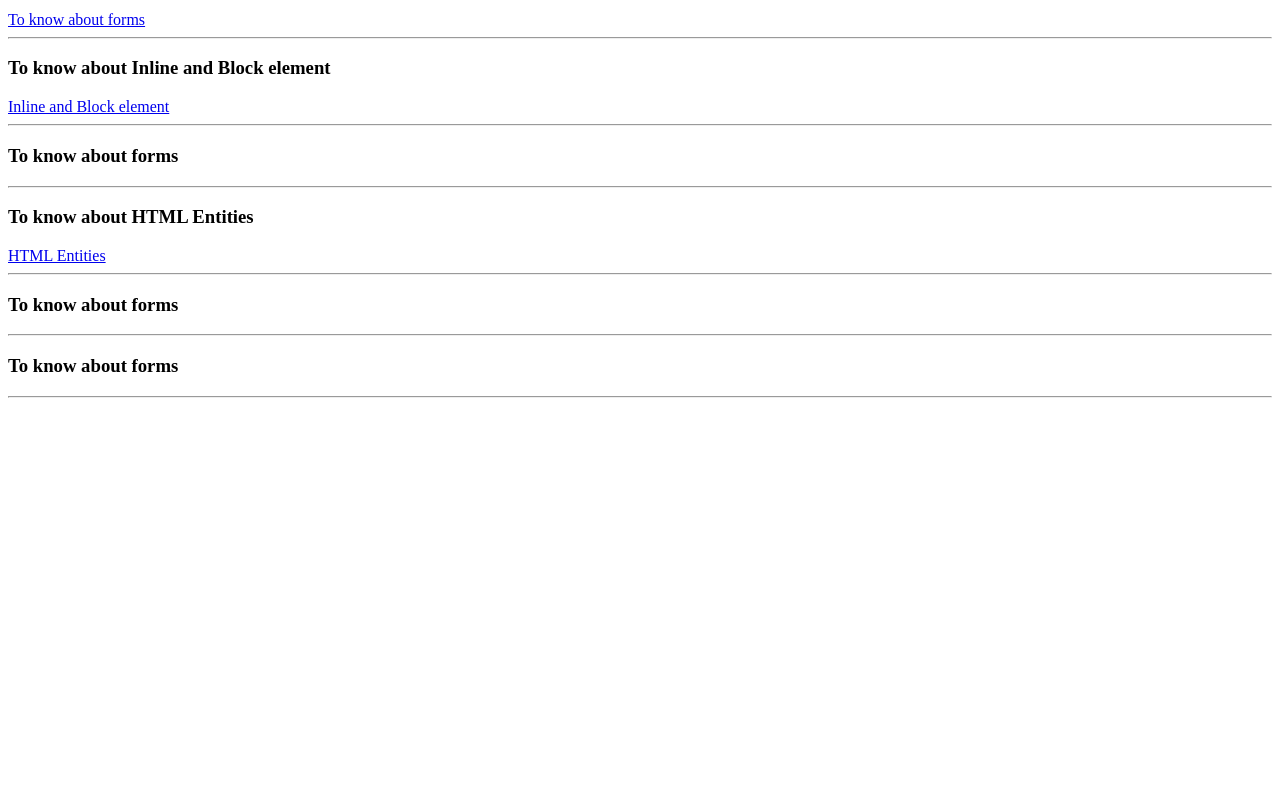
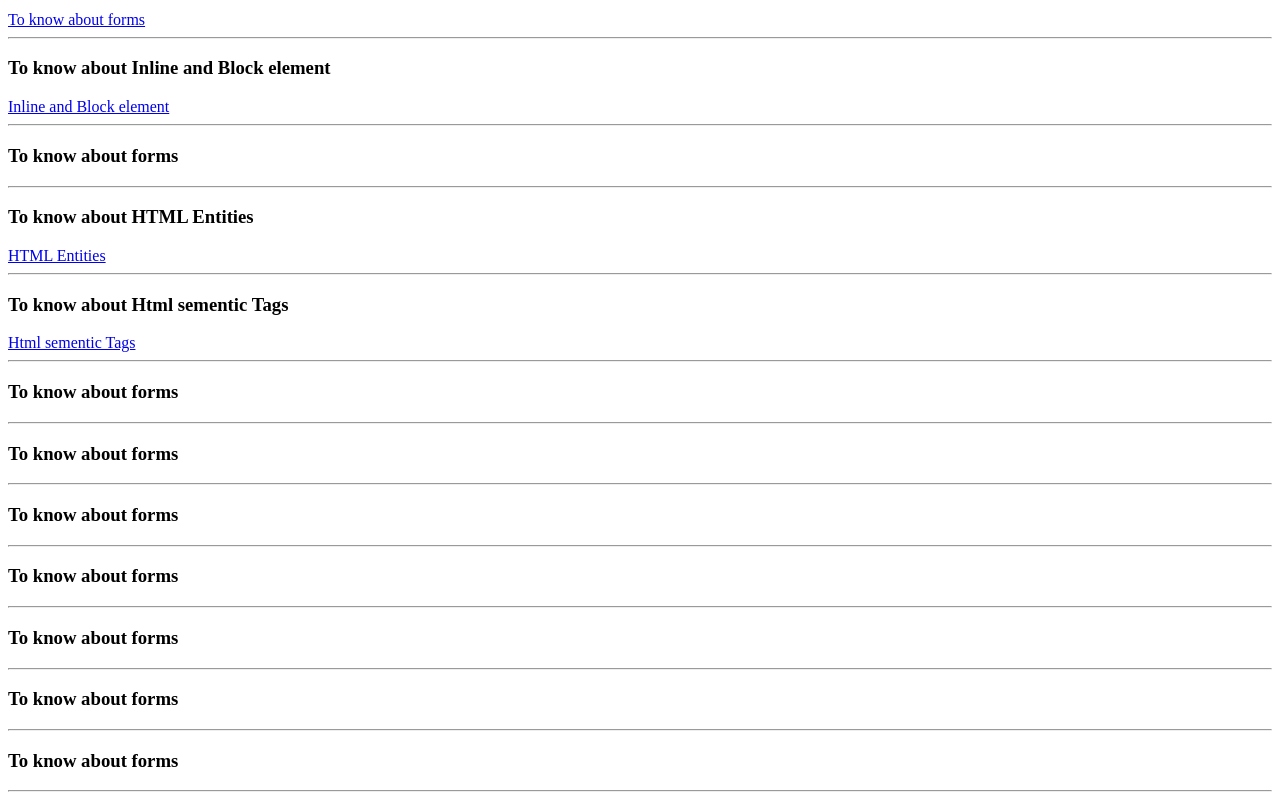
Before and after one commit to aditechdev/complete-web-development, a plain HTML site: page index.html in a window 1280 px wide. Shown: the part 486-1286 px from the top of the page. Before the commit the page ends 892 px from the top, so only its background shows below. Drawn offline with Linux system fonts and the light colour scheme.

Commit message:
:sparkles: Little discussion about HTML sementic Tags
This is still blank and has to cover it again

```diff
--- a/index.html
+++ b/index.html
@@ -44,10 +44,28 @@
     <a href="/tut11.html">HTML Entities</a>
     <hr>
 
+    <h3>To know about Html sementic Tags</h3>
+    <a href="/tut12.html">Html sementic Tags</a>
+    <hr>
+
     <h3>To know about forms</h3>
     <a href=""></a>
     <hr>
-
+    <h3>To know about forms</h3>
+    <a href=""></a>
+    <hr>
+    <h3>To know about forms</h3>
+    <a href=""></a>
+    <hr>
+    <h3>To know about forms</h3>
+    <a href=""></a>
+    <hr>
+    <h3>To know about forms</h3>
+    <a href=""></a>
+    <hr>
+    <h3>To know about forms</h3>
+    <a href=""></a>
+    <hr>
     <h3>To know about forms</h3>
     <a href=""></a>
     <hr>
```
Also changed, not shown: tut12.html (added, +16 -0 lines).
